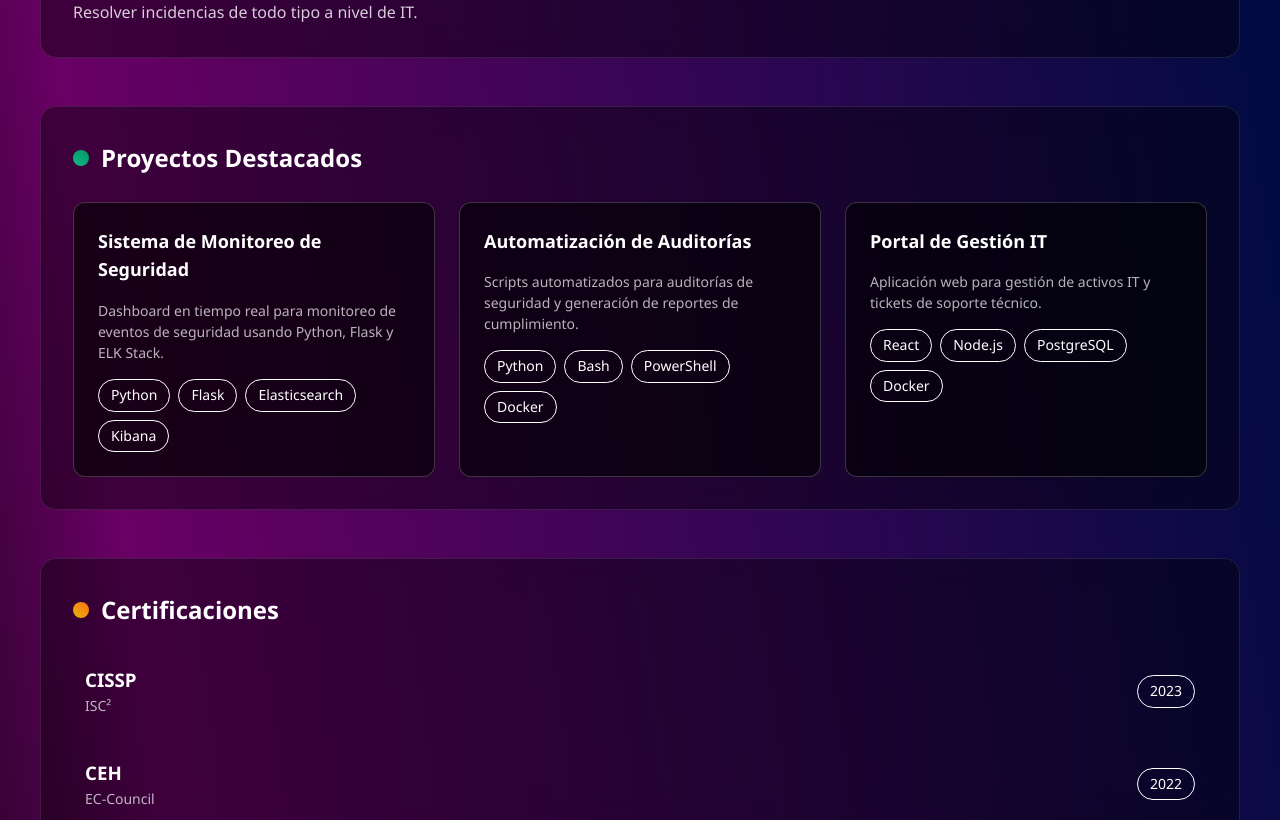
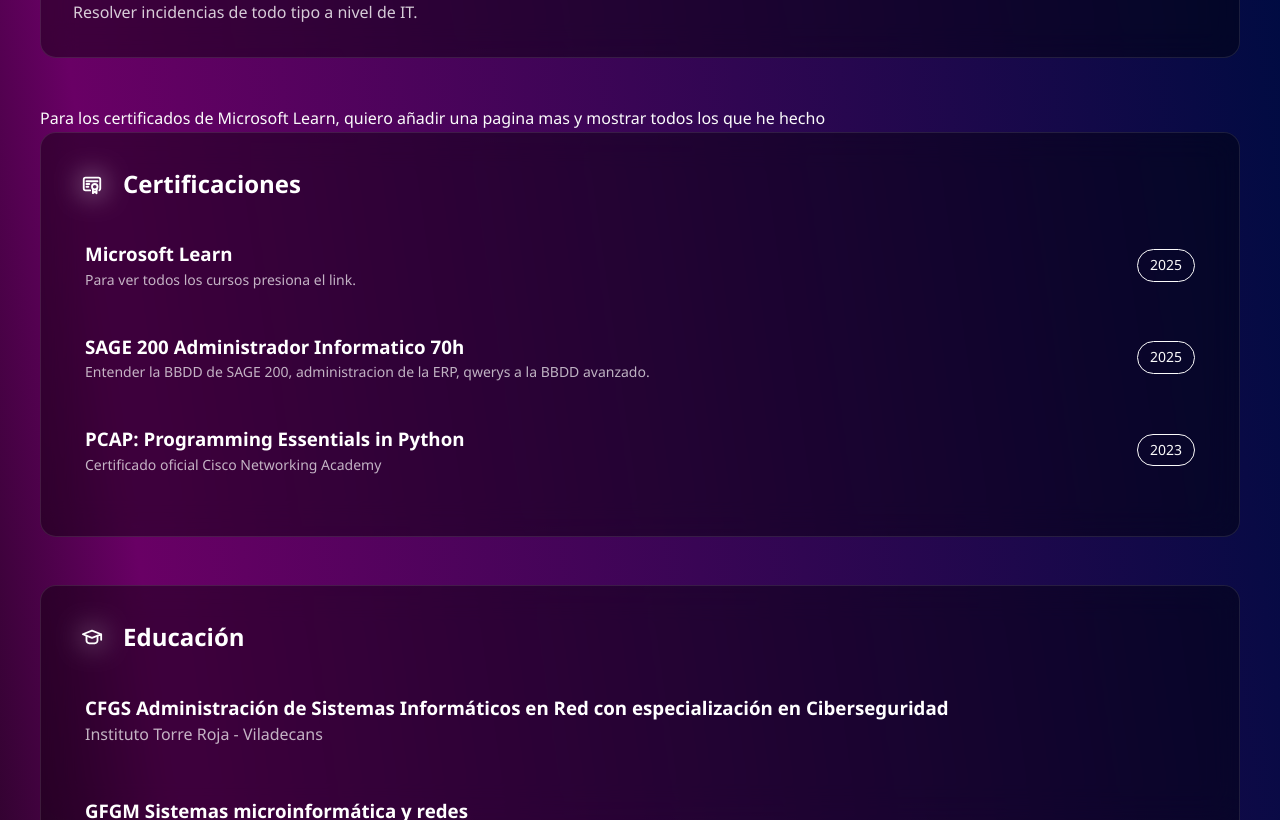
Before and after one commit to albatross5/Portfolio-Miki, a React (Vite) app: page / in a window 1280 px wide. Shown: the part 1980-2800 px from the top of the page. Built offline with nearby package versions, Linux system fonts and the light colour scheme.

Commit message:
Commit de Estatica a Dinamica
Commit con casi todo el contenido dinamico.

```diff
--- a/src/App.scss
+++ b/src/App.scss
@@ -1,6 +1,27 @@
         body {
             font-family: 'Segoe UI', Tahoma, Geneva, Verdana, sans-serif;
             line-height: 1.6;
-            color: #ffffff;
+            color: #fbfbfb;
             overflow-x: hidden;
         }
+
+
+
+
+        /* Custom scrollbar */
+        ::-webkit-scrollbar {
+            width: 9px;
+        }
+
+        ::-webkit-scrollbar-track {
+            background: rgba(0, 0, 0, 0.1);
+        }
+
+        ::-webkit-scrollbar-thumb {
+            background: linear-gradient(45deg, #06b6d4, #8b5cf6);
+            border-radius: 4px;
+        }
+
+        ::-webkit-scrollbar-thumb:hover {
+            background: linear-gradient(45deg, #0891b2, #7c3aed);
+        }
--- /dev/null
+++ b/src/components/Certificates/Certificates.jsx
@@ -0,0 +1,49 @@
+import "./Certificates.scss";
+import PropTypes from "prop-types";
+import { useTranslation } from "react-i18next";
+
+const Certificates = ({certificados}) => {
+    const { t } = useTranslation();
+    return (
+        <div class="card">
+            <div class="card-header">
+                <h2 class="card-title">
+                    <div class="icon-container icon-gradient-yellow">
+                        <img
+                            class="iconos-badge"
+                            src="/assets/certificate.svg"
+                            alt=""
+                        />
+                    </div>
+                    {t("certificate_title")}
+                </h2>
+            </div>
+            {certificados.map((cert, index) => (
+                <div class="cert-item" key={index}>
+                    <div class="cert-info">
+                        <h3>{cert.title}</h3>
+                        <p>{cert.description}</p>
+                    </div>
+                    <span class="badge badge-yellow">
+                        {cert.year}
+                    </span>
+                </div>
+            ))}
+
+        </div>
+    );
+};
+
+Certificates.propTypes = {
+    certificados: PropTypes.arrayOf(
+        PropTypes.shape({
+            title: PropTypes.string,
+            description: PropTypes.string,
+            year: PropTypes.string
+        })
+    )
+
+};
+
+
+export default Certificates;
--- /dev/null
+++ b/src/components/Certificates/Certificates.scss
@@ -0,0 +1,28 @@
+        .cert-item {
+            display: flex;
+            justify-content: space-between;
+            align-items: center;
+            padding: 0.75rem;
+            border-radius: 0.5rem;
+            transition: all 0.3s ease;
+            margin-bottom: 1rem;
+        }
+
+        .cert-item:hover {
+            background: rgba(255, 255, 255, 0.05);
+        }
+
+        .cert-info h3 {
+            font-weight: 600;
+            color: white;
+            transition: color 0.3s ease;
+        }
+
+        .cert-item:hover .cert-info h3 {
+            color: #eab308;
+        }
+
+        .cert-info p {
+            font-size: 0.875rem;
+            color: rgba(255, 255, 255, 0.7);
+        }
--- /dev/null
+++ b/src/components/Education/Education.jsx
@@ -0,0 +1,40 @@
+import "./Education.scss";
+import PropTypes from "prop-types";
+import { useTranslation } from "react-i18next";
+
+const Education = ({education}) => {
+    const { t } = useTranslation();
+    return (
+
+        <div class="card">
+            <div class="card-header">
+                <h2 class="card-title">
+                    <div class="icon-container icon-gradient-indigo">
+                        <img class="iconos-badge" src="/assets/school.svg" alt="" />
+                    </div>
+                    {t("education_title")}
+                </h2>
+            </div>
+            {education.map((edu, index) => (
+                <div class="education-item" key={index}>
+                    <h3 class="education-title">{edu.title}</h3>
+                    <p class="education-school">{edu.center}</p>
+                </div>
+            ))}
+
+        </div>
+    );
+};
+
+Education.propTypes = {
+    education: PropTypes.arrayOf(
+        PropTypes.shape({
+            title: PropTypes.string,
+            center: PropTypes.string
+        })
+    )
+
+};
+
+
+export default Education;
--- /dev/null
+++ b/src/components/Education/Education.scss
@@ -0,0 +1,24 @@
+.education-item {
+            padding: 0.75rem;
+            border-radius: 0.5rem;
+            transition: all 0.3s ease;
+            margin-bottom: 1.5rem;
+        }
+
+        .education-item:hover {
+            background: rgba(255, 255, 255, 0.05);
+        }
+
+        .education-title {
+            font-weight: 600;
+            color: white;
+            transition: color 0.3s ease;
+        }
+
+        .education-item:hover .education-title {
+            color: #95c3f8;
+        }
+
+        .education-school {
+            color: rgba(255, 255, 255, 0.7);
+        }
--- a/src/pages/Home/Home.jsx
+++ b/src/pages/Home/Home.jsx
@@ -3,6 +3,8 @@
 import Header from "../../components/Header/Header";
 import BadgeCard from "../../components/BadgeCard/BadgeCard";
 import ExperienciaProfesional from "../../components/ExperienciaProfesional/ExperienciaProfesionnal";
+import Certificates from "../../components/Certificates/Certificates";
+import Education from "../../components/Education/Education";
 
 const Home = () => {
     const { t } = useTranslation();
@@ -10,25 +12,37 @@
         {
             icon: "/assets/code.svg",
             title: t("badgecard_title_lenguages"),
-            skills: ["SQL", "Python", "HTML", "CSS", "JavaScript", "JSON", "Outsystems"]
-
+            skills: [
+                "SQL",
+                "Python",
+                "HTML",
+                "CSS",
+                "JavaScript",
+                "JSON",
+                "Outsystems",
+            ],
         },
         {
             icon: "/assets/tool.svg",
             title: t("badgecard_title_herramientas"),
-            skills: ["MySQL Workbench", "Windows Server", "Linux", "Microsoft SQL Server", "GitHub", "SAGE 200", "Microsoft 365"]
-
+            skills: [
+                "MySQL Workbench",
+                "Windows Server",
+                "Linux",
+                "Microsoft SQL Server",
+                "GitHub",
+                "SAGE 200",
+                "Microsoft 365",
+            ],
         },
     ];
-
-
 
     const experiencias = [
         {
             title: t("experience_titulo_1"),
             period: t("experience_period_1"),
             company: t("experience_enterprise_1"),
-            description: t("experience_description_1")
+            description: t("experience_description_1"),
         },
         {
             title: t("experience_titulo_2"),
@@ -39,18 +53,44 @@
             title: t("experience_titulo_3"),
             period: t("experience_period_3"),
             company: t("experience_enterprise_3"),
-            description: t("experience_description_3")
+            description: t("experience_description_3"),
         },
         {
             title: t("experience_titulo_4"),
             period: t("experience_period_4"),
             company: t("experience_enterprise_4"),
-            description: t("experience_description_4")
-        }
+            description: t("experience_description_4"),
+        },
     ];
 
+    const certificados = [
+        {
+            title: t("certificate_microsoft"),
+            description: t("certificate_microsoft_description"),
+            year: t("certificate_microsoft_year"),
+        },
+        {
+            title: t("certificate_sage"),
+            description: t("certificate_sage_description"),
+            year: t("certificate_sage_year"),
+        },
+        {
+            title: t("certificate_cisco"),
+            description: t("certificate_cisco_description"),
+            year: t("certificate_cisco_year"),
+        },
+    ];
 
-
+    const education = [
+        {
+            title:t("education_cfgs"),
+            center:t("education_cfgs_center")
+        },
+        {
+            title:t("education_cfgm"),
+            center:t("education_cfgm_center")
+        }
+    ]
     return (
         <div class="main-container">
             <Header></Header>
@@ -70,7 +110,8 @@
                         </div>
                     </section>
 
-                    <section class="section"> {/* -----------------Seccion de SKILLS (array en array)----------------- */}
+                    {/* -----------------Seccion de SKILLS (array en array)----------------- */}
+                    <section class="section">
                         <div class="skills-grid">
                             <div className="skills-container">
                                 {BadgeCards.map((i, index) => (
@@ -84,11 +125,46 @@
                             </div>
                         </div>
                     </section>
+
+                    {/* -----------------Seccion de Experiencia Profesional (array en array)----------------- */}
                     <section class="section">
+                        <ExperienciaProfesional experiencias={experiencias} />
+                    </section>
 
-                        <ExperienciaProfesional experiencias={experiencias} />
+                    {/* -----------------Seccion de Certificaciones (array en array)----------------- */}
+                    Para los certificados de Microsoft Learn, quiero añadir una pagina mas y mostrar todos los que he hecho
+                    <section class="section">
+                        <div class="two-column">
 
+                            <Certificates certificados={certificados} />
+
+                        </div>
                     </section>
+                             <Education education={education} />
+
+                    {/* -----------------Seccion de Educacion (array en array)----------------- */}
+                    {/* <section class="card">
+                        <div class="card-header">
+                            <h2 class="card-title">
+                                <div class="icon-container icon-gradient-indigo">
+                                    <img class="iconos-badge" src="/assets/school.svg" alt="" />
+                                </div>
+                                {t("education_title")}
+                            </h2>
+                        </div>
+                        <div class="education-item">
+                            <h3 class="education-title">
+                                {t("education_cfgs")}
+                            </h3>
+                            <p class="education-school">
+                                {t("education_cfgs_center")}
+                            </p>
+                        </div>
+                    </section> */}
+                    <br />
+                    <br />
+
+                    {/* -----------------Seccion de Proyectos Destacados (array en array)----------------- */}
                     <section class="section">
                         <div class="card">
                             <div class="card-header">
@@ -175,79 +251,6 @@
                         </div>
                     </section>
                     <section class="section">
-                        <div class="two-column">
-                            <div class="card">
-                                <div class="card-header">
-                                    <h2 class="card-title">
-                                        <div class="icon-container icon-gradient-yellow">
-                                            <i class="fas fa-award"></i>
-                                        </div>
-                                        Certificaciones
-                                    </h2>
-                                </div>
-                                <div class="cert-item">
-                                    <div class="cert-info">
-                                        <h3>CISSP</h3>
-                                        <p>ISC²</p>
-                                    </div>
-                                    <span class="badge badge-yellow">2023</span>
-                                </div>
-                                <div class="cert-item">
-                                    <div class="cert-info">
-                                        <h3>CEH</h3>
-                                        <p>EC-Council</p>
-                                    </div>
-                                    <span class="badge badge-yellow">2022</span>
-                                </div>
-                                <div class="cert-item">
-                                    <div class="cert-info">
-                                        <h3>CompTIA Security+</h3>
-                                        <p>CompTIA</p>
-                                    </div>
-                                    <span class="badge badge-yellow">2021</span>
-                                </div>
-                                <div class="cert-item">
-                                    <div class="cert-info">
-                                        <h3>AWS Solutions Architect</h3>
-                                        <p>Amazon</p>
-                                    </div>
-                                    <span class="badge badge-yellow">2023</span>
-                                </div>
-                            </div>
-                        </div>
-                    </section>
-                    <div class="card">
-                        <div class="card-header">
-                            <h2 class="card-title">
-                                <div class="icon-container icon-gradient-indigo">
-                                    <i class="fas fa-graduation-cap"></i>
-                                </div>
-                                Educación
-                            </h2>
-                        </div>
-                        <div class="education-item">
-                            <h3 class="education-title">
-                                Grado en Ingeniería Informática
-                            </h3>
-                            <p class="education-school">
-                                Universidad Politécnica de Madrid
-                            </p>
-                            <p class="education-period">2014 - 2018</p>
-                        </div>
-                        <div></div>
-                        <div class="education-item">
-                            <h3 class="education-title">
-                                Máster en Ciberseguridad
-                            </h3>
-                            <p class="education-school">
-                                Universidad Complutense de Madrid
-                            </p>
-                            <p class="education-period">2018 - 2020</p>
-                        </div>
-                    </div>
-                    <br />
-                    <br />
-                    <section class="section">
                         <div class="card contact-card">
                             <h2 class="contact-title">¡¡Contacta conmigo!!</h2>
                             <p class="contact-subtitle">
--- a/src/pages/Home/Home.scss
+++ b/src/pages/Home/Home.scss
@@ -65,31 +65,6 @@
             justify-content: center;
         }
 
-        .icon-gradient-cyan {
-            background: linear-gradient(45deg, #06b6d4, #a855f7);
-        }
-
-        .icon-gradient-green {
-            background: linear-gradient(45deg, #10b981, #059669);
-        }
-
-        .icon-gradient-purple {
-            background: linear-gradient(45deg, #a855f7, #ec4899);
-        }
-
-        .icon-gradient-red {
-            background: linear-gradient(45deg, #ef4444, #f97316);
-        }
-
-        .icon-gradient-yellow {
-            background: linear-gradient(45deg, #eab308, #f97316);
-        }
-
-        .icon-gradient-indigo {
-            background: linear-gradient(45deg, #6366f1, #a855f7);
-        }
-
-
 
         .badges {
             display: flex;
@@ -119,18 +94,6 @@
         .badge-black:hover {
             background: rgba(0, 0, 0, 0.3);
         }
-
-
-
-
-
-
-
-
-
-
-
-
 
 
 
@@ -211,35 +174,9 @@
 
 
 
-        .education-item {
-            padding: 0.75rem;
-            border-radius: 0.5rem;
-            transition: all 0.3s ease;
-            margin-bottom: 1.5rem;
-        }
 
-        .education-item:hover {
-            background: rgba(255, 255, 255, 0.05);
-        }
 
-        .education-title {
-            font-weight: 600;
-            color: white;
-            transition: color 0.3s ease;
-        }
 
-        .education-item:hover .education-title {
-            color: #6366f1;
-        }
-
-        .education-school {
-            color: rgba(255, 255, 255, 0.7);
-        }
-
-        .education-period {
-            font-size: 0.875rem;
-            color: #6366f1;
-        }
 
 
 
--- a/src/translations/spanish.js
+++ b/src/translations/spanish.js
@@ -12,7 +12,7 @@
     header_github: "GitHub",
     header_download_cv: "CV",
 
-    //Spbre Mi
+    //Sobre Mi
 
     sobre_mi: "Sobre Mi",
     sobre_mi_primero: "Soy un profesional en IT con más de 3 años de experiencia en la gestión de incidencias, administración de sistemas y ciberseguridad. Me especializo en la implementación de soluciones seguras, la gestión de infraestructuras críticas y el diseño y administración de bases de datos SQL.",
@@ -32,7 +32,7 @@
     experience_titulo_1: "Técnico Informatico / QA (Quality Assurance en desarrollo web)",
     experience_period_1: "Marzo 2025 / Actualmente",
     experience_enterprise_1: "Cuina Justa",
-    experience_description_1: "Formacion y especializacion en la plataforma OutSystems. Resolver incidencias en oficina y remoto a diferentes centros educativos. Formacion en plataforma SAGE 200. Ayudante en creacion de aplicacion para gestionar facturas, pagos, comensales, estados, altas y bajas, seguimientos, asistencias... Especializacion en SQL.",
+    experience_description_1: "Especializacion en SQL. Formacion y especializacion en la plataforma OutSystems. Resolver incidencias en oficina y remoto a diferentes centros educativos. Formacion en plataforma SAGE 200. Ayudante en creacion de aplicacion para gestionar facturas, pagos, comensales, estados, altas y bajas, seguimientos, asistencias...",
 
     //2024
     experience_titulo_2: "Auxiliar de caja",
@@ -45,10 +45,38 @@
     experience_enterprise_3: "Alcampo - Sant Boi y Diagonal Mar",
     experience_description_3: "Copias de seguridad y conceder permisos / accesos a usuarios. Elaborar documentación técnica, administrativa del sistema y asesorar al usuario. Instalacion y configuracion de ordenadores, verificadores, telefonos, radio frequencias, TPV, etc... Diagnosticar disfunciones en sistemas microinformáticos y redes mediante pruebas funcionales.",
 
-    // 2022
-    //2023
+    //2022
     experience_titulo_4: "Técnico Informatico",
     experience_period_4: "Septiembre 2022 / Junio 2023",
     experience_enterprise_4: "Highlands School Barcelona",
-    experience_description_4: "Instalar y configurar software básico y de aplicación, redes locales cableadas, inalámbricas y conectadas a redes públicas. Instalar, configurar y mantener servicios multiusuario, aplicaciones y dispositivos compartidos en un entorno de red local. Montar y configurar ordenadores y periféricos. Resolver incidencias de todo tipo a nivel de IT."
+    experience_description_4: "Instalar y configurar software básico y de aplicación, redes locales cableadas, inalámbricas y conectadas a redes públicas. Instalar, configurar y mantener servicios multiusuario, aplicaciones y dispositivos compartidos en un entorno de red local. Montar y configurar ordenadores y periféricos. Resolver incidencias de todo tipo a nivel de IT.",
+
+    //Certificados
+    certificate_title: "Certificaciones",
+
+    //Microsoft Learn
+    certificate_microsoft: "Microsoft Learn",
+    certificate_microsoft_description: "Para ver todos los cursos presiona el link.",
+    certificate_microsoft_year: "2025",
+
+    //Cisco
+    certificate_cisco: "PCAP: Programming Essentials in Python",
+    certificate_cisco_description: "Certificado oficial Cisco Networking Academy",
+    certificate_cisco_year: "2023",
+
+    //SAGE 200
+    certificate_sage: "SAGE 200 Administrador Informatico 70h",
+    certificate_sage_description: "Entender la BBDD de SAGE 200, administracion de la ERP, qwerys a la BBDD avanzado.",
+    certificate_sage_year: "2025",
+
+    //Educacion
+    education_title: "Educación",
+
+    //CFGS
+    education_cfgs: "CFGS Administración de Sistemas Informáticos en Red con especialización en Ciberseguridad",
+    education_cfgs_center: "Instituto Torre Roja - Viladecans",
+    education_cfgm: "GFGM Sistemas microinformática y redes",
+    education_cfgm_center: "Instituto Esteve Terradas - Cornellà de Llobregat"
+
+
 }
```
Also changed, not shown: src/components/BadgeCard/BadgeCard.scss (+0 -17 lines), public/assets/certificate.svg (added), public/assets/school.svg (added).
